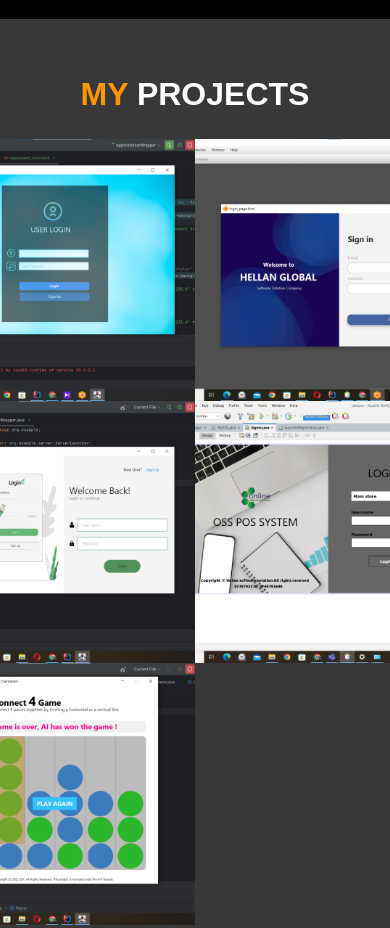
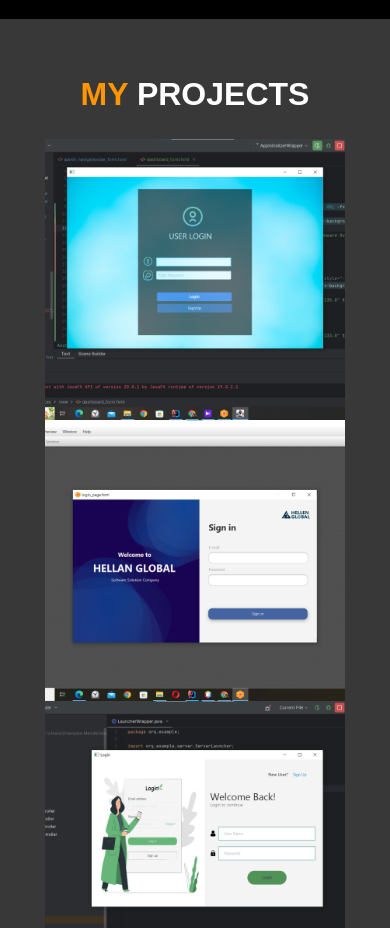
Before and after one commit to HirushiMandakini/myportfolio, a website: page index.html in a window 390 px wide. Shown: the part 2620-3548 px from the top of the page. Drawn offline with nearby package versions, Linux system fonts and the light colour scheme.

Commit message:
mobile large my project section done

```diff
--- a/styles.css
+++ b/styles.css
@@ -887,5 +887,13 @@ footer {
         margin-top: 10px; /* Add some margin between buttons */
     }
     /*home*/
+ /*my project*/
+ .project-container {
+    grid-template-columns: repeat(1, 1fr); /* Three columns */
+}
 
+.project-container img {
+    width: 300px; /* Set a maximum width for the images */
+}
+ /*my project*/
   }
```
